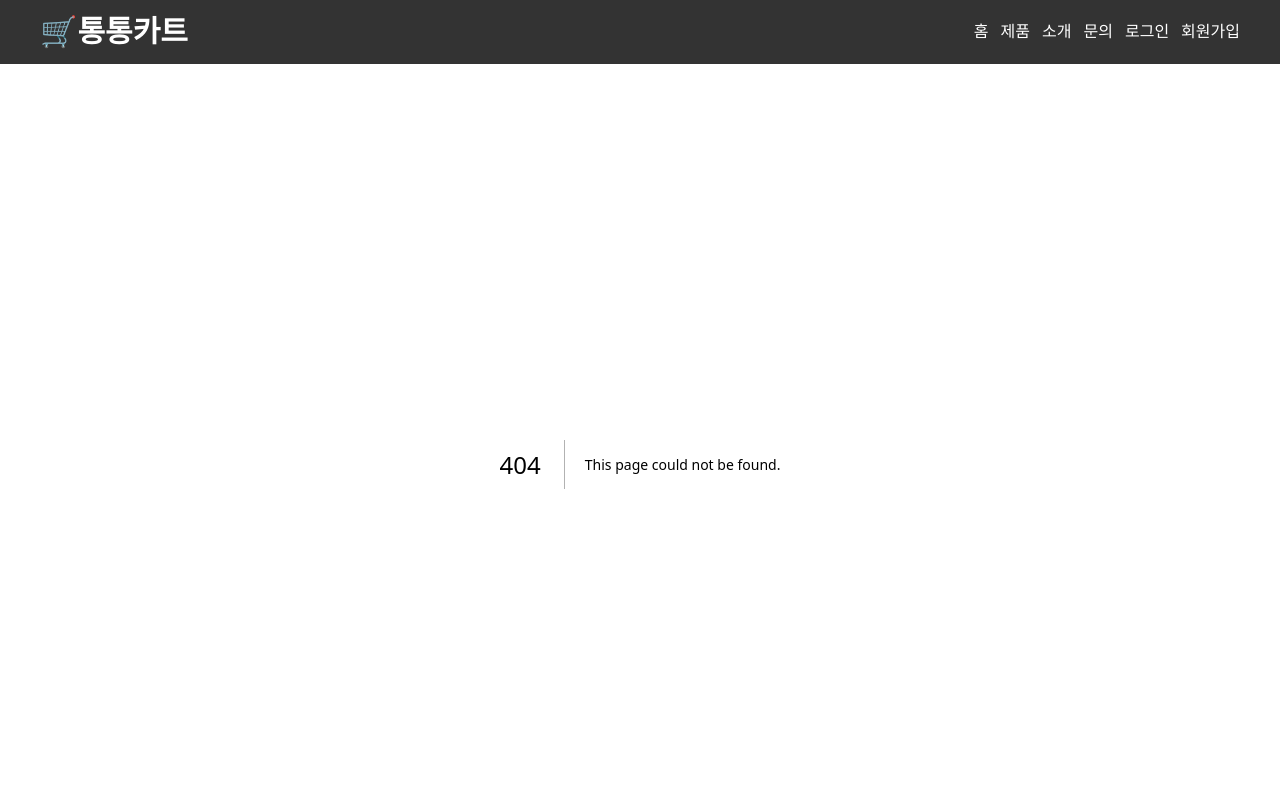
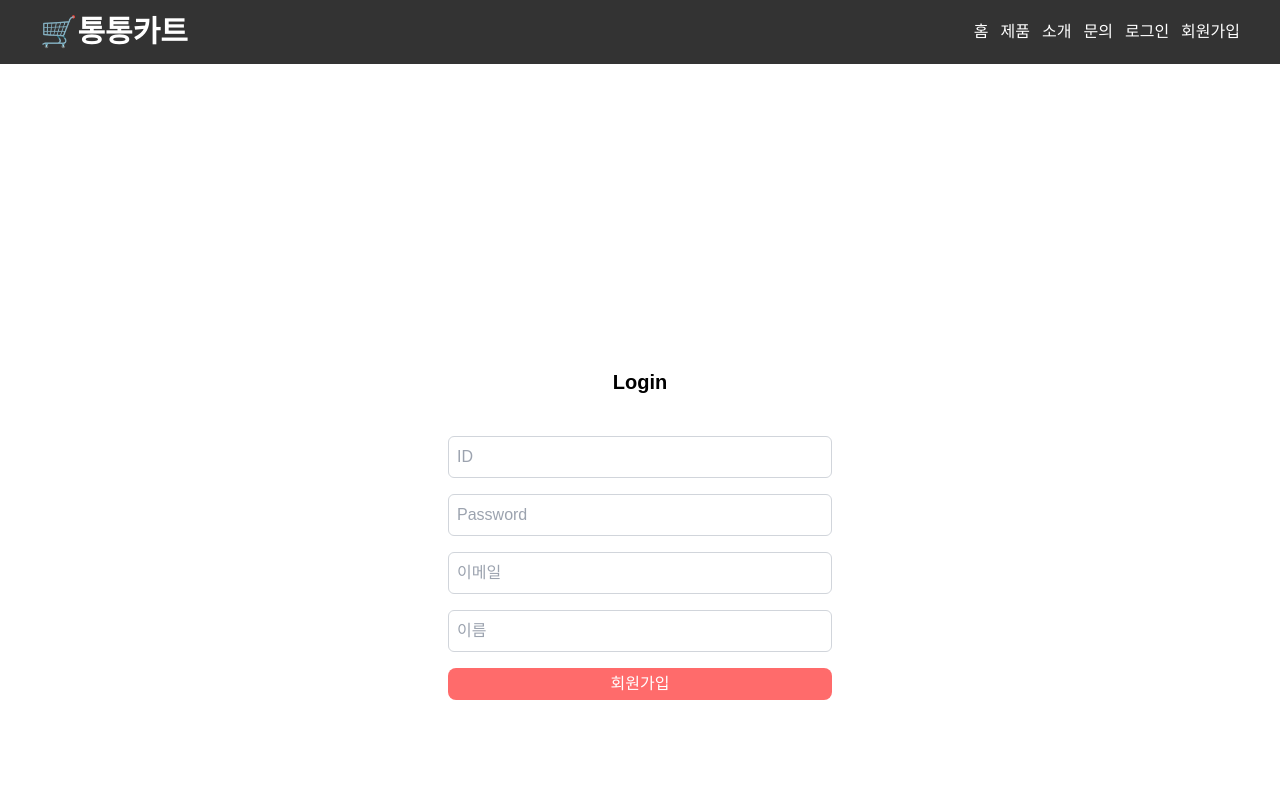
Before and after one commit to suk-6/mdp_cart_front, a Next.js app: page /register in a window 1280 px wide. Before the commit this address had no page. Shown: the top 800 px of the page. Built offline with nearby package versions, Linux system fonts and the light colour scheme.

Commit message:
feat: Create RegisterPage component

```diff
--- /dev/null
+++ b/src/app/register/page.tsx
@@ -0,0 +1,90 @@
+"use client";
+
+export default function RegisterPage() {
+	const register = () => {
+		const id = document.getElementById("id") as HTMLInputElement;
+		const password = document.getElementById(
+			"password"
+		) as HTMLInputElement;
+		const email = document.getElementById("email") as HTMLInputElement;
+		const name = document.getElementById("name") as HTMLInputElement;
+
+		if (
+			id.value === "" ||
+			password.value === "" ||
+			email.value === "" ||
+			name.value === ""
+		) {
+			alert("모든 항목을 입력해주세요");
+			return;
+		}
+
+		alert("회원가입 성공");
+	};
+
+	return (
+		<div className=" w-full h-fit flex flex-col pt-10">
+			<div className=" flex justify-center items-center w-full h-full p-10 my-20">
+				<div className=" p-36 flex flex-col">
+					<div className=" text-center font-bold text-xl">Login</div>
+					<div className=" w-96 flex flex-col gap-4 mt-10">
+						<input
+							type="text"
+							id="id"
+							name="id"
+							placeholder="ID"
+							className=" p-2 border border-gray-300 rounded-md"
+							onKeyDown={(e) => {
+								if (e.key === "Enter") {
+									register();
+								}
+							}}
+						/>
+						<input
+							type="password"
+							id="password"
+							name="password"
+							placeholder="Password"
+							className=" p-2 border border-gray-300 rounded-md"
+							onKeyDown={(e) => {
+								if (e.key === "Enter") {
+									register();
+								}
+							}}
+						/>
+						<input
+							type="email"
+							id="email"
+							name="email"
+							placeholder="이메일"
+							className=" p-2 border border-gray-300 rounded-md"
+							onKeyDown={(e) => {
+								if (e.key === "Enter") {
+									register();
+								}
+							}}
+						/>
+						<input
+							type="text"
+							id="name"
+							name="name"
+							placeholder="이름"
+							className=" p-2 border border-gray-300 rounded-md"
+							onKeyDown={(e) => {
+								if (e.key === "Enter") {
+									register();
+								}
+							}}
+						/>
+						<button
+							className=" bg-[#ff6b6b] hover:bg-[#ff4b4b] text-white rounded-lg py-1"
+							onClick={register}
+						>
+							회원가입
+						</button>
+					</div>
+				</div>
+			</div>
+		</div>
+	);
+}
```
